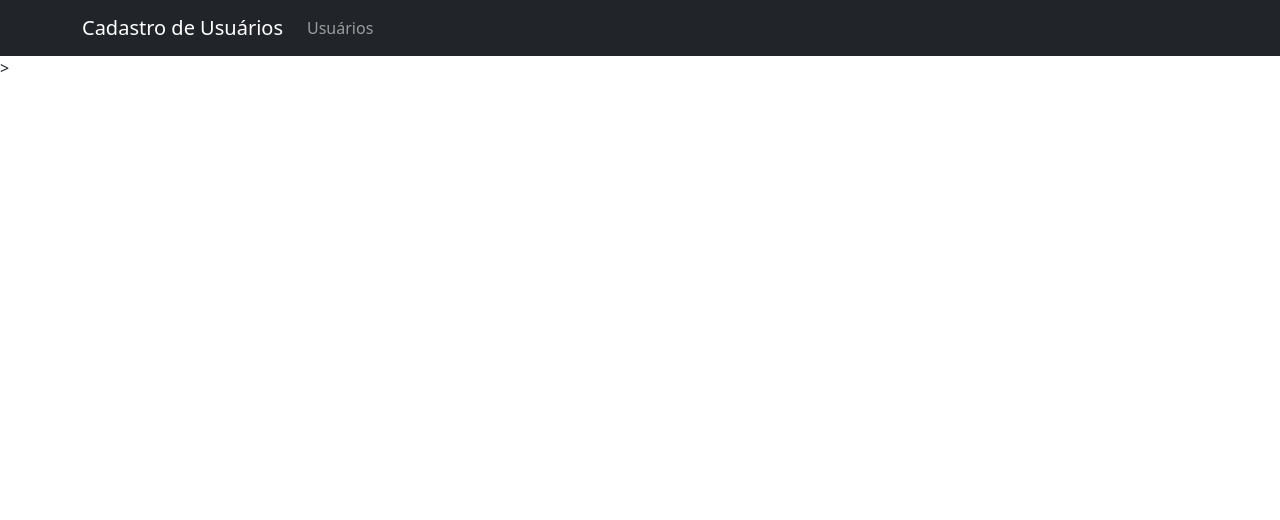
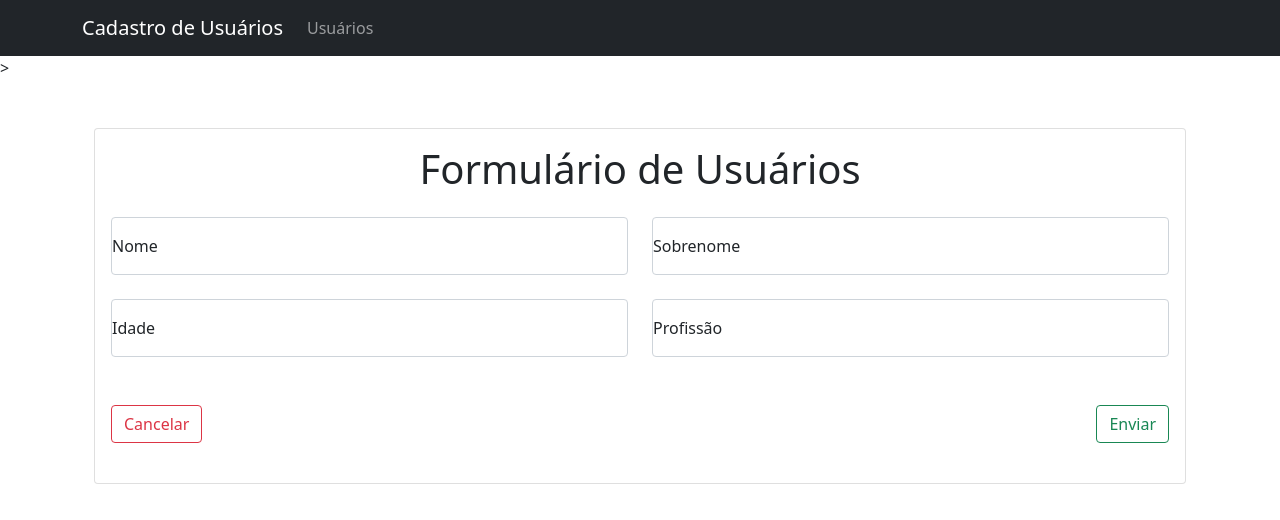
Before and after one commit to ancaroline/DIO-Angular-Rotas, an Angular app: page /form in a window 1280 px wide. Before the commit this address led to /. Shown: the top 520 px of the page. Built offline with nearby package versions, Linux system fonts and the light colour scheme.

Commit message:
Formulário de usuários

```diff
--- a/src/app/app-routing.module.ts
+++ b/src/app/app-routing.module.ts
@@ -1,9 +1,11 @@
 import { NgModule } from '@angular/core';
 import { RouterModule, Routes } from '@angular/router';
+import { UserFormComponent } from './pages/users/user-form/user-form.component';
 import { UsersListComponent } from './pages/users/users-list/users-list.component';
 
 const routes: Routes = [
-  {path: '', component: UsersListComponent}
+  {path: '', component: UsersListComponent},
+  {path: 'form', component: UserFormComponent}
 ];
 
 @NgModule({
--- a/src/app/app.module.ts
+++ b/src/app/app.module.ts
@@ -5,12 +5,14 @@ import { AppRoutingModule } from './app-routing.module';
 import { AppComponent } from './app.component';
 import { HeaderComponent } from './components/header/header.component';
 import { UsersListComponent } from './pages/users/users-list/users-list.component';
+import { UserFormComponent } from './pages/users/user-form/user-form.component';
 
 @NgModule({
   declarations: [
     AppComponent,
     HeaderComponent,
-    UsersListComponent
+    UsersListComponent,
+    UserFormComponent
   ],
   imports: [
     BrowserModule,
--- a/src/app/components/header/header.component.html
+++ b/src/app/components/header/header.component.html
@@ -1,6 +1,6 @@
 <nav class="navbar navbar-expand-lg navbar-dark bg-dark">
     <div class="container">
-        <a href="" class="navbar-brand">Cadastro de Usuários</a>
+        <a routerLink="/" class="navbar-brand">Cadastro de Usuários</a>
         <button class="navbar-toggler" type="button" data-toggle="collapse" data-target="#navbarSupportedContent" aria-controls="navbarSupportedContent">
             <span class="navbar-toggler-icon"></span>
         </button>
@@ -8,7 +8,7 @@
         <div class="collapse navbar-collapse" id="#navbarSupportedContent">
             <ul class="navbar-nav mr-auto">
                 <li class="nav-item">
-                    <a href="" class="nav-link">Usuários</a>
+                    <a routerLink="/" class="nav-link">Usuários</a>
                 </li>
             </ul>
         </div>
--- /dev/null
+++ b/src/app/pages/users/user-form/user-form.component.html
@@ -0,0 +1,33 @@
+<div class="card w-100 my-5">
+    <div class="card-body">
+        <h1 class="card-title text-center">Formulário de Usuários</h1>
+        <form>
+            <div class="row my-4">
+                <div class="form-floating w-50">
+                    <input type="text" class="form-control" id="nome" placeholder="Nome">
+                    <label for="floatingInput">Nome</label>
+                </div>
+                <div class="form-floating w-50">
+                    <input type="text" class="form-control" id="sobrenome" placeholder="Sobrenone">
+                    <label for="floatingInput">Sobrenome</label>
+                </div>
+            </div>
+            <div class="row my-4">
+                <div class="form-floating w-50">
+                    <input type="text" class="form-control" id="idade" placeholder="Idade">
+                    <label for="floatingInput">Idade</label>
+                </div>
+                <div class="form-floating w-50">
+                    <input type="text" class="form-control" id="profissao" placeholder="Profissão">
+                    <label for="floatingInput">Profissão</label>
+                </div>
+            </div>
+            <div class="row my-4">
+                <div class="form-group col-12 mt-4">
+                    <button tpe="button" class="btn btn-outline-danger float-start">Cancelar</button>
+                    <button tpe="button" class="btn btn-outline-success float-end">Enviar</button>
+                </div>
+            </div>
+        </form>
+    </div>
+</div>
--- /dev/null
+++ b/src/app/pages/users/user-form/user-form.component.ts
@@ -0,0 +1,15 @@
+import { Component, OnInit } from '@angular/core';
+
+@Component({
+  selector: 'app-user-form',
+  templateUrl: './user-form.component.html',
+  styleUrls: ['./user-form.component.css']
+})
+export class UserFormComponent implements OnInit {
+
+  constructor() { }
+
+  ngOnInit(): void {
+  }
+
+}
--- a/src/app/pages/users/users-list/users-list.component.html
+++ b/src/app/pages/users/users-list/users-list.component.html
@@ -1,7 +1,7 @@
 <div class="card w-100 my-5">
     <div class="card-body">
         <h1 class="card-title text-center">Lista de Usuários</h1>
-        <button class="btn btn-success mb-4 float-end">Cadastrar Novo</button>
+        <button class="btn btn-success mb-4 float-end" routerLink="/form">Cadastrar Novo</button>
         <table class="table">
             <thead>
                 <tr>
--- /dev/null
+++ b/src/app/pages/users/users.component.html
@@ -0,0 +1 @@
+<p>users works!</p>
```
Also changed, not shown: src/app/pages/users/users.component.ts (added, +15 -0 lines), src/app/pages/users/user-form/user-form.component.css (added), src/app/pages/users/users.component.css (added), 2 other files (tests, documents, lock files or other folders).
